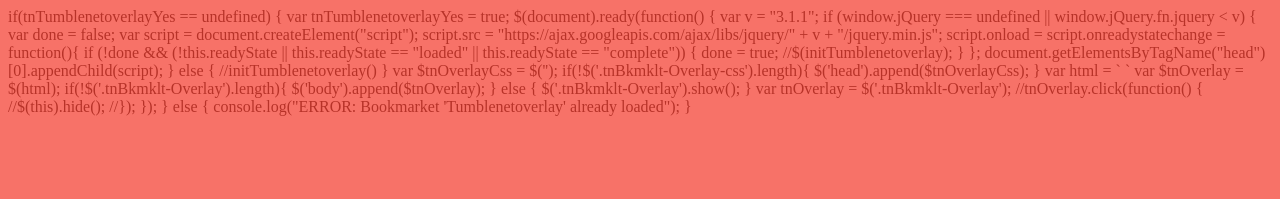
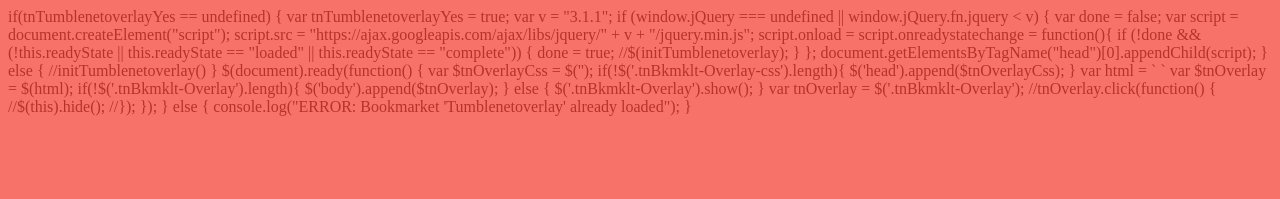
Before and after one commit to tumblenet/bookmarklets.tumblenet.ga, a Jekyll site: the page built from _bookmarklets/tumblenetOverlay.html, in a window 1280 px wide. Shown: the top 199 px of the page. Built offline with Jekyll 4.4.1, drawn with Linux system fonts in a browser that asks for light colours; part of the change alters nothing that is shown.

```diff
--- a/_layouts/bookmarklet.html
+++ b/_layouts/bookmarklet.html
@@ -2,7 +2,7 @@
 if(tn{{ page.title }}Yes == undefined) {
 {% if page.times == "once" %}var tn{{ page.title }}Yes = true;{% endif %}
 
-$(document).ready(function() {
+
 var v = "{{ page.jquery | default: "3.1.1" }}";
 
 if (window.jQuery === undefined || window.jQuery.fn.jquery < v) {
@@ -19,6 +19,7 @@ if (window.jQuery === undefined || window.jQuery.fn.jquery < v) {
 } else {
 	//init{{ page.title }}()
 }
+$(document).ready(function() {
 {% if page.selection %}
 function {{ page.selection }}() {
 	var s = '';
```
